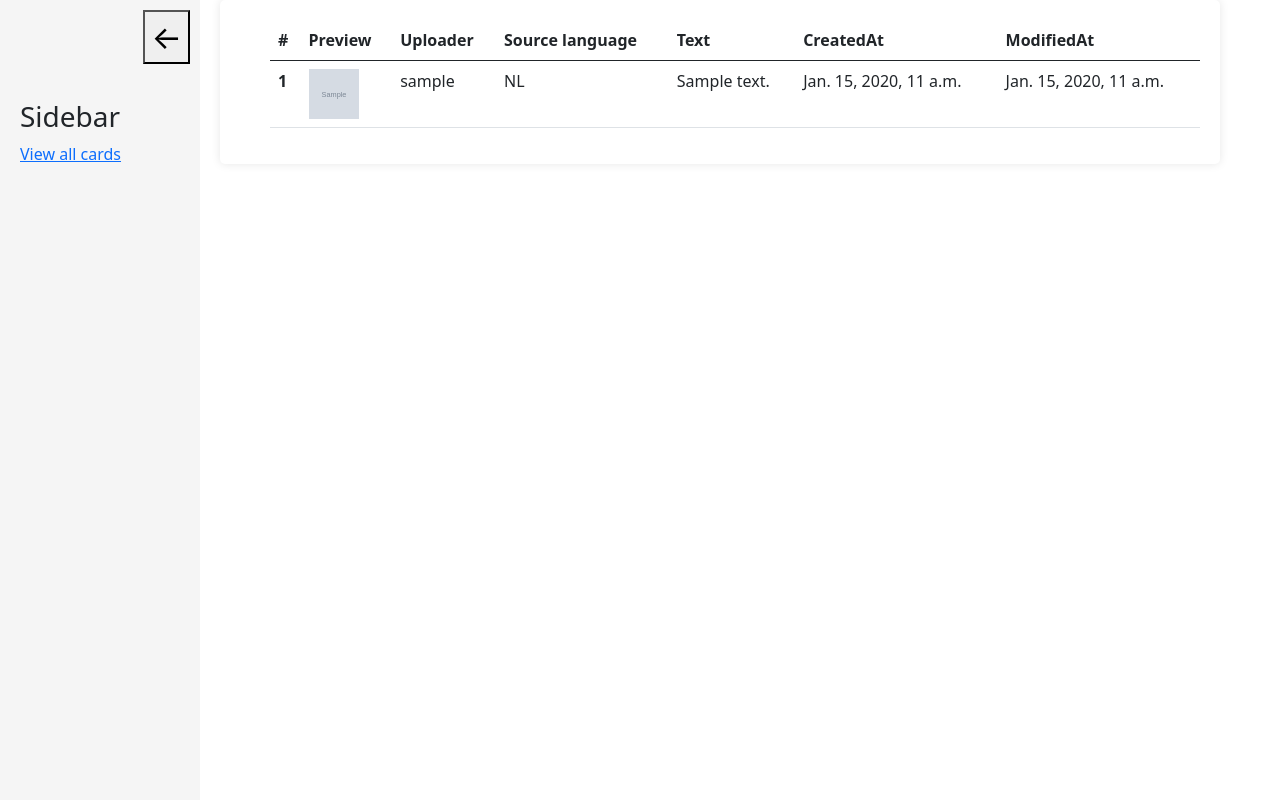
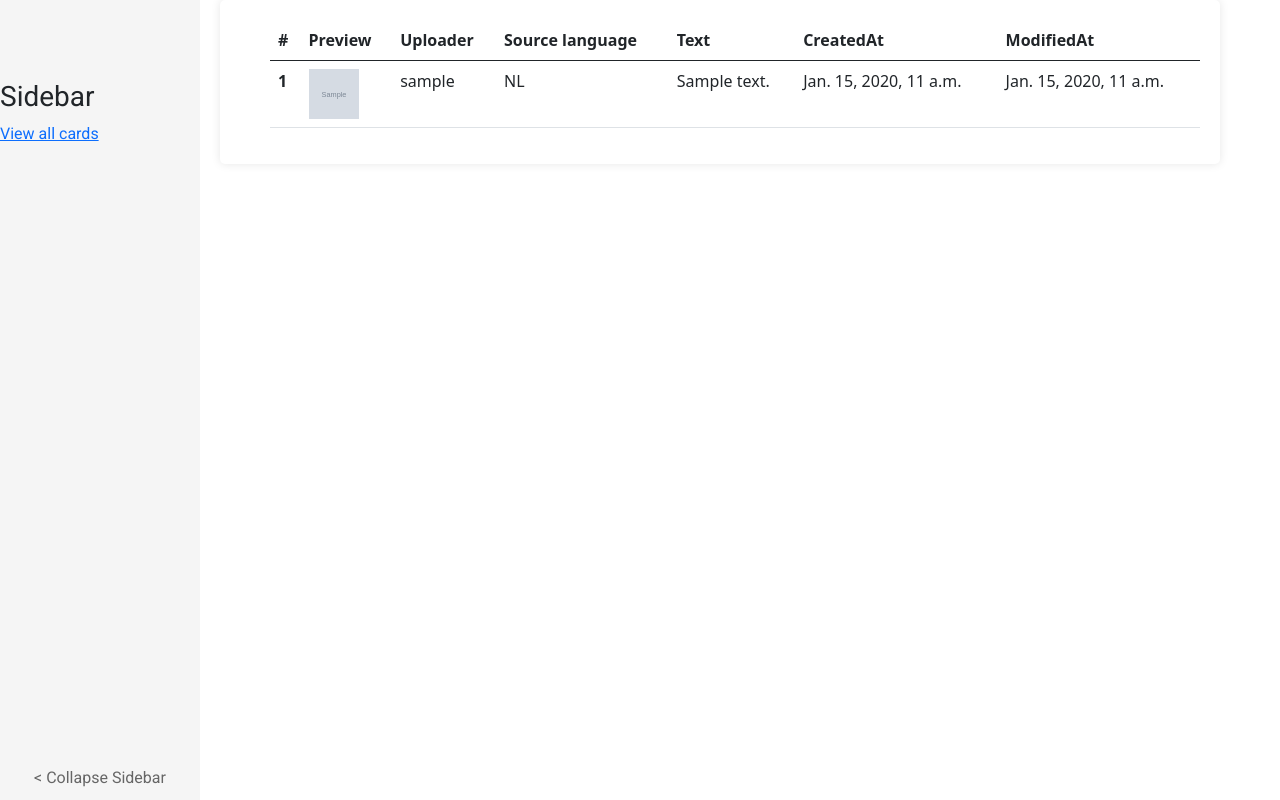
Before and after one commit to DennisWYH/Survival-language-app, a Django app: page /card/ in a window 1280 px wide. Run offline with Django 5.2, Linux system fonts and the light colour scheme; tables that the repository leaves empty hold one stand-in row (values such as "Sample post"); grey boxes marked "Sample" are stand-in pictures.

Commit message:
improve toggle button: place it at the bottom of the sidebar

```diff
--- a/card/static/card/sidebar.css
+++ b/card/static/card/sidebar.css
@@ -5,9 +5,14 @@
     height: 100%;
     width: 200px;
     background-color: #f5f5f5;
-    padding: 20px;
+    /* padding: 20px; */
     overflow: auto;
     transition: width 0.5s;
+    font-family: 'Roboto', sans-serif;
+
+    display: flex;
+    flex-direction: column;
+    /* rest of your styles */
 }
 .sidebar.collapsed {
     width: 140px;
@@ -17,8 +22,15 @@
     margin-top: 80px;
 }
 .toggle-button {
-    position: absolute;
-    top: 10px;
-    right: 10px;
-    font-size: 2em; /* Adjust this to change the size of the arrow */
+    color: #666;
+    margin-top: auto;
+    width: 100%;
+    padding: 10px;
+    border: none;
+    background-color: #f5f5f5; /* Set a default background color */
+    transition: background-color 0.3s; /* Add a transition for smooth color change */
 }
+
+.toggle-button:hover {
+    background-color: #e0e0e0; /* Change the background color on hover */
+}
--- a/card/templates/card/card_detail.html
+++ b/card/templates/card/card_detail.html
@@ -18,7 +18,7 @@
         }
     </style>
     {% load static %}
-    <link rel="stylesheet" href="{% static 'card/sidebar.css' %}">
+    <link href="https://fonts.googleapis.com/css2?family=Roboto:wght@400;700&display=swap" rel="stylesheet">    <link rel="stylesheet" href="{% static 'card/sidebar.css' %}">
     <link rel="stylesheet" href="{% static 'card/container.css' %}">
     <!-- Bootstrap 5 CSS -->
     <link href="https://cdn.jsdelivr.net/npm/bootstrap@5.0.2/dist/css/bootstrap.min.css" rel="stylesheet" integrity="sha384-EVSTQN3/azprG1Anm3QDgpJLIm9Nao0Yz1ztcQTwFspd3yD65VohhpuuCOmLASjC" crossorigin="anonymous">
--- a/card/templates/card/card_index.html
+++ b/card/templates/card/card_index.html
@@ -15,7 +15,7 @@
         }
     </style>
     {% load static %}
-    <link rel="stylesheet" href="{% static 'card/sidebar.css' %}">
+    <link href="https://fonts.googleapis.com/css2?family=Roboto:wght@400;700&display=swap" rel="stylesheet">    <link rel="stylesheet" href="{% static 'card/sidebar.css' %}">
     <link rel="stylesheet" href="{% static 'card/container.css' %}">
     <!-- Bootstrap 5 CSS -->
     <link href="https://cdn.jsdelivr.net/npm/bootstrap@5.0.2/dist/css/bootstrap.min.css" rel="stylesheet" integrity="sha384-EVSTQN3/azprG1Anm3QDgpJLIm9Nao0Yz1ztcQTwFspd3yD65VohhpuuCOmLASjC" crossorigin="anonymous">
--- a/card/templates/card/card_sidebar.html
+++ b/card/templates/card/card_sidebar.html
@@ -1,9 +1,9 @@
 <div class="sidebar">
-    <button class="toggle-button" data-collapsed="false">←</button>
     <div class="sidebar-elements">
         <h3>Sidebar</h3>
         <a href="{% url 'card:index' %}">View all cards</a>
     </div>
+    <button class="toggle-button" data-collapsed="false"><  Collapse Sidebar</button>
 </div>
 
 <script>
@@ -15,6 +15,6 @@
         sidebar.classList.toggle("collapsed");
         pageContainer.classList.toggle("collapsed");
         button.dataset.collapsed = !isCollapsed;
-        button.textContent = isCollapsed ? "←" : "→";
+        button.textContent = isCollapsed ? "<  Collapse Sidebar" : ">>";
     });
 </script>
```
